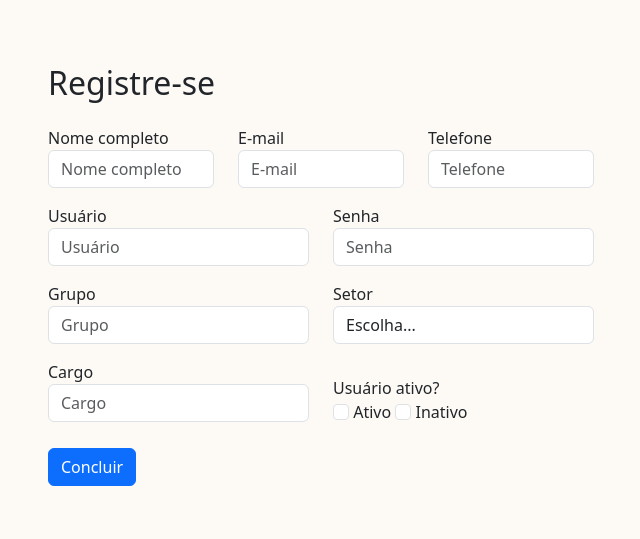
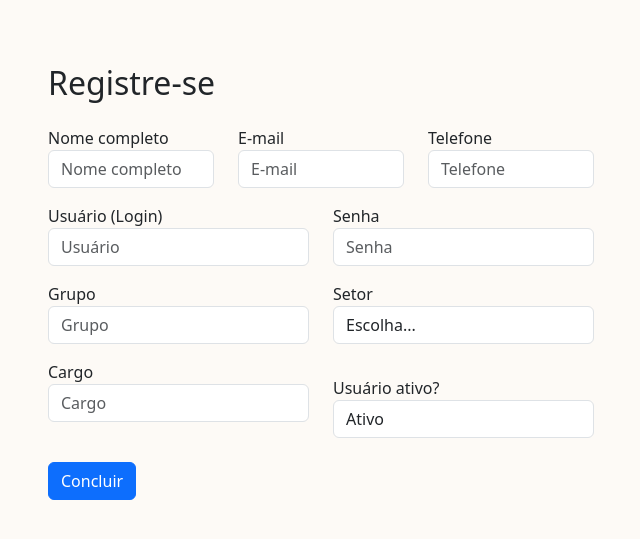
Before and after one commit to felipevenas/webapp-task, a Flask app: page /register in a window 1280 px wide. Shown: the part 72-611 px from the top of the page, without its empty margins (319-959 px from the left). Run offline with Flask 3, Linux system fonts and the light colour scheme; parts of the project's set-up code (start-up, migrations or seed data) failed here and were passed over.

Commit message:
Atualização geral do projeto WEB

```diff
--- a/app/domain/user/services.py
+++ b/app/domain/user/repository_imp.py
@@ -1,6 +1,6 @@
 from infra.api_client import APIClient
 
-class UserService():
+class UserRepository():
 
     def find_all():
         return APIClient.get("/users")
--- /dev/null
+++ b/app/interface/controller.py
@@ -0,0 +1,16 @@
+from flask import Blueprint, render_template
+
+main_bp = Blueprint('main_bp', __name__,
+                    template_folder='templates')
+
+@main_bp.route('/')
+def home():
+    return render_template('home.html')
+
+@main_bp.route('/login')
+def login():
+    return render_template('auth/login.html')
+
+@main_bp.route('/register')
+def register():
+    return render_template('auth/register.html')
--- a/app/main.py
+++ b/app/main.py
@@ -1,15 +1,6 @@
-from flask import Flask, render_template
+from flask import Flask
+from interface.controller import main_bp, user_bp
 
 app = Flask(__name__)
-
-@app.route('/')
-def welcome():
-    return render_template('home.html')
-
-@app.route('/register')
-def register():
-    return render_template('auth/register.html')
-
-@app.route('/login')
-def login():
-    return render_template('auth/login.html')
+app.register_blueprint(main_bp)
+app.register_blueprint(user_bp)
--- a/app/templates/auth/register.html
+++ b/app/templates/auth/register.html
@@ -1,7 +1,7 @@
 {% extends 'base.html' %}
 
 {% block titulo %}
-    Cadastro
+Cadastro
 {% endblock titulo %}
 
 {% block conteudo %}
@@ -9,42 +9,46 @@
 <div class="container mt-5">
     <div class="row justify-content-center">
         <div class="col-lg-6">
-            <form action="/user", method="POST">
+            <form method="POST">
                 <div class="row mt-3">
                     <h2>Registre-se</h2>
                 </div>
                 <div class="row mt-3">
                     <div class="form-group col-md-4 mx-auto">
-                        <label for="inputEmail4">Nome completo</label>
-                        <input type="text" class="form-control" id="inputName" placeholder="Nome completo" required>
+                        <label for="inputName">Nome completo</label>
+                        <input type="text" class="form-control" id="inputName" name="nome" placeholder="Nome completo"
+                            required>
                     </div>
                     <div class="form-group col-md-4 mx-auto">
-                        <label for="inputPassword4">E-mail</label>
-                        <input type="email" class="form-control" id="inputPassword4" placeholder="E-mail" required>
+                        <label for="inputEmail">E-mail</label>
+                        <input type="email" class="form-control" id="inputEmail" name="email" placeholder="E-mail"
+                            required>
                     </div>
                     <div class="form-group col-md-4 mx-auto">
                         <label for="inputTel">Telefone</label>
-                        <input type="number" class="form-control" id="inputTel" placeholder="Telefone">
+                        <input type="text" class="form-control" id="inputTel" name="telefone" placeholder="Telefone">
                     </div>
                 </div>
                 <div class="row mt-3">
                     <div class="form-group col-md-6 col-lg-6 mx-auto">
-                        <label for="inputUser">Usuário</label>
-                        <input type="text" class="form-control" id="inputUser" placeholder="Usuário" required>
+                        <label for="inputUser">Usuário (Login)</label>
+                        <input type="text" class="form-control" id="inputUser" name="login" placeholder="Usuário"
+                            required>
                     </div>
                     <div class="form-group col-md-6 col-lg-6 mx-auto">
                         <label for="inputPassword">Senha</label>
-                        <input type="password" class="form-control" id="inputPassword" placeholder="Senha" required>
+                        <input type="password" class="form-control" id="inputPassword" name="senha" placeholder="Senha"
+                            required>
                     </div>
                 </div>
                 <div class="row mt-3">
                     <div class="form-group col-md-6 col-lg-6 mx-auto">
                         <label for="inputGrupo">Grupo</label>
-                        <input type="text" class="form-control" id="inputGrupo" placeholder="Grupo">
+                        <input type="text" class="form-control" id="inputGrupo" name="grupo" placeholder="Grupo">
                     </div>
                     <div class="form-group col-md-6 col-lg-6 mx-auto">
                         <label for="inputSetor">Setor</label>
-                        <select id="inputSetor" class="form-control">
+                        <select id="inputSetor" name="setor" class="form-control">
                             <option selected>Escolha...</option>
                             <option>Administrativo</option>
                             <option>Contábil</option>
@@ -56,17 +60,15 @@
                 </div>
                 <div class="row mt-3">
                     <div class="form-group col-md-6 col-lg-6 mx-auto">
-                        <label for="inputEmail4">Cargo</label>
-                        <input type="text" class="form-control" id="inputCargo" placeholder="Cargo">
+                        <label for="inputCargo">Cargo</label>
+                        <input type="text" class="form-control" id="inputCargo" name="cargo" placeholder="Cargo">
                     </div>
                     <div class="form-group mt-3 col-md-6 col-lg-6 mx-auto">
-                        <div class="row">
-                            <label for="inputState">Usuário ativo?</label>
-                        </div>
-                        <input type="checkbox" class="form-check-input" id="inputAtivo">
-                        <label class="form-check-label" for="inputAtivo">Ativo</label>
-                        <input type="checkbox" class="form-check-input" id="inputAtivo2">
-                        <label class="form-check-label" for="inputAtivo2">Inativo</label>
+                        <label for="inputState">Usuário ativo?</label>
+                        <select id="inputState" name="ativo" class="form-control">
+                            <option value="Ativo" selected>Ativo</option>
+                            <option value="Inativo">Inativo</option>
+                        </select>
                     </div>
                 </div>
                 <div>
@@ -76,5 +78,6 @@
         </div>
     </div>
 </div>
+</div>
 
 {% endblock conteudo %}
--- a/app/templates/base.html
+++ b/app/templates/base.html
@@ -22,20 +22,20 @@
 <body>
 
 <nav class="navbar navbar-expand-lg navbar-light bg-opacity-0 p-3" id="navbar">
-  <a class="navbar-brand" href=" {{ url_for('welcome') }}">Lista de Tarefas</a>
+  <a class="navbar-brand" href=" {{ url_for('controller.home') }}">Lista de Tarefas</a>
   <button class="navbar-toggler" type="button" data-toggle="collapse" data-target="#navbarNavDropdown" aria-controls="navbarNavDropdown" aria-expanded="false" aria-label="Toggle navigation">
     <span class="navbar-toggler-icon"></span>
   </button>
   <div class="collapse navbar-collapse" id="navbarNavDropdown">
     <ul class="navbar-nav ms-auto">
       <li class="nav-item active">
-        <a class="nav-link" href=" {{ url_for('welcome') }}">Home</a>
+        <a class="nav-link" href=" {{ url_for('controller.home') }}">Home</a>
       </li>
       <li class="nav-item">
-        <a class="nav-link" href="{{ url_for('login') }}">Login</a>
+        <a class="nav-link" href="{{ url_for('controller.login') }}">Login</a>
       </li>
       <li class="nav-item">
-        <a class="nav-link" href="{{ url_for('register') }}">Registre-se</a>
+        <a class="nav-link" href="{{ url_for('controller.register') }}">Registre-se</a>
       </li>
     </ul>
   </div>
--- a/app/templates/home.html
+++ b/app/templates/home.html
@@ -1,4 +1,7 @@
 {% extends 'base.html' %}
 {% block conteudo %}
 
+<h1>Lista de tarefas</h1>
+<p>Gerencia suas atividades através desse site!</p>
+
 {% endblock conteudo %}
```
Also changed, not shown: app/domain/user/routes.py (deleted, +0 -32 lines), app/interface/user_controller.py (added, +38 -0 lines).
